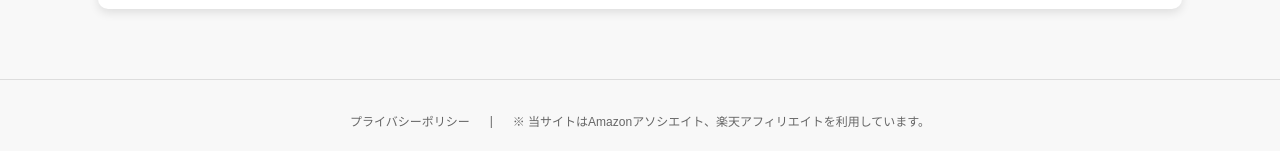
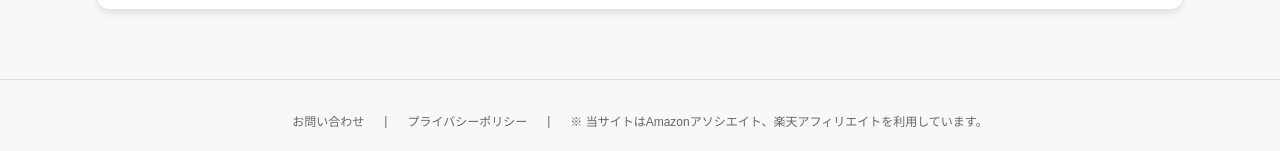
Before and after one commit to ryo0905-eng/recipAIwebApp, a Flask app: page / in a window 1280 px wide. Shown: the part 1607-1758 px from the top of the page. Run offline with Flask 3, Linux system fonts and the light colour scheme.

Commit message:
お問い合わせリンクを追加

```diff
--- a/static/styles.css
+++ b/static/styles.css
@@ -491,4 +491,9 @@ select {
 .policy-link {
     color: #666;
     text-decoration: none;
+
 }
+.contact-link {
+    color: #666;
+    text-decoration: none;
+}
--- a/templates/index.html
+++ b/templates/index.html
@@ -149,17 +149,18 @@
             <h2>選択したレシピ</h2>
             <p id="selected-recipe-text"></p>
         </div>
-
-
     </div>
 
     <footer class="footer">
         <div class="footer-container">
+            <a href="https://forms.gle/GyTp2XYjjM1Emg6a8" class="contact-link">お問い合わせ</a>
+            <span>|</span>
             <a href="/privacy" class="policy-link">プライバシーポリシー</a>
             <span>|</span>
             <p>※ 当サイトはAmazonアソシエイト、楽天アフィリエイトを利用しています。</p>
         </div>
     </footer>
+
     <script src="{{ url_for('static', filename='script.js') }}" defer></script>
 
 </body>
```
